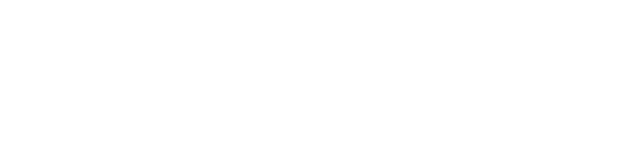
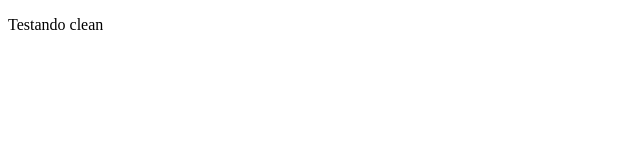
Before and after one commit to renatinhoam/curos_Git-1, a plain HTML site: page index.html in a window 1280 px wide. Shown: the whole page, without its empty margins (0-640 px from the left). Drawn offline with Linux system fonts and the light colour scheme.

Commit message:
teste clean

```diff
--- a/index.html
+++ b/index.html
@@ -6,6 +6,6 @@
     <title>Document</title>
 </head>
 <body>
-
+    <p>Testando clean</p>
 </body>
 </html>
```
